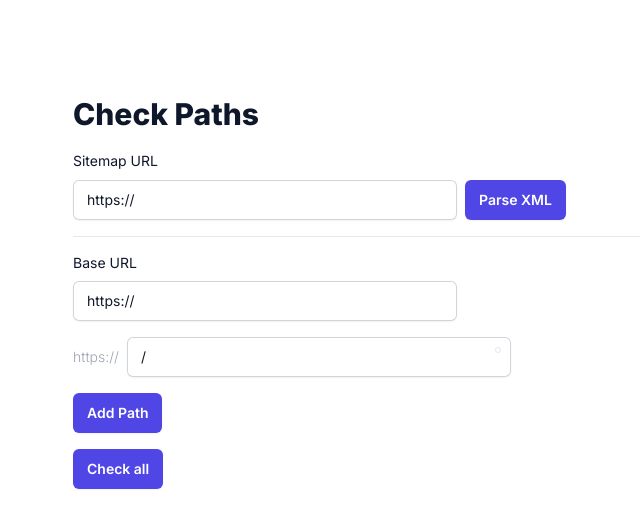
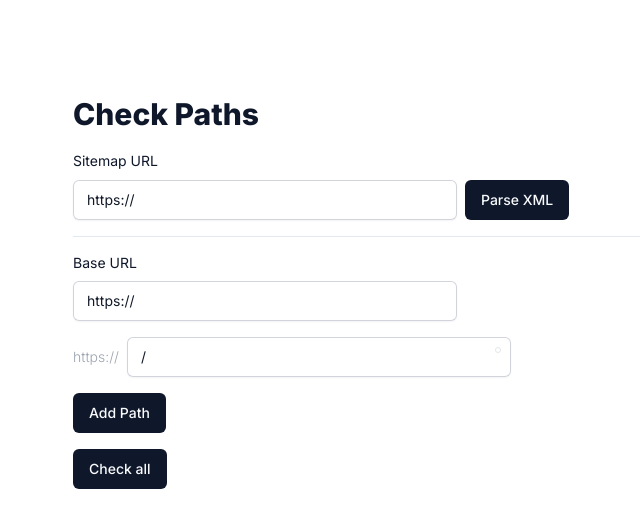
Before and after one commit to khnn/relaunch-tool, a Next.js app: page / in a window 1280 px wide. Shown: the top 528 px of the page, without its empty margins (23-663 px from the left). Built offline with nearby package versions, Linux system fonts and the light colour scheme.

Commit message:
reset styles to initial styling

```diff
--- a/components/CheckLinks.tsx
+++ b/components/CheckLinks.tsx
@@ -116,7 +116,6 @@ export default function CheckLinks() {
           />
         </label>
         <Button
-          className="block rounded-md bg-indigo-600 px-3.5 py-2.5 text-center text-sm font-semibold text-white shadow-sm hover:bg-indigo-500 focus-visible:outline focus-visible:outline-2 focus-visible:outline-offset-2 focus-visible:outline-indigo-600 disabled:bg-gray-200"
           disabled={!siteMapUrl || siteMapUrl.includes("https://") === false}
           onClick={() => handleXMLParsing(siteMapUrl)}
         >
@@ -149,16 +148,10 @@ export default function CheckLinks() {
           updatePaths={updatePaths}
         />
       ))}
-      <Button
-        className="mt-4 block rounded-md bg-indigo-600 px-3.5 py-2.5 text-center text-sm font-semibold text-white shadow-sm hover:bg-indigo-500 focus-visible:outline focus-visible:outline-2 focus-visible:outline-offset-2 focus-visible:outline-indigo-600"
-        onClick={addPath}
-      >
+      <Button className="mt-4 block" onClick={addPath}>
         Add Path
       </Button>
-      <Button
-        className="mt-4 block rounded-md bg-indigo-600 px-3.5 py-2.5 text-center text-sm font-semibold text-white shadow-sm hover:bg-indigo-500 focus-visible:outline focus-visible:outline-2 focus-visible:outline-offset-2 focus-visible:outline-indigo-600"
-        onClick={checkPaths}
-      >
+      <Button className="mt-4 block" onClick={checkPaths}>
         {allChecking ? <FiLoader className="animate-spin" /> : "Check all"}
       </Button>
     </>
```
